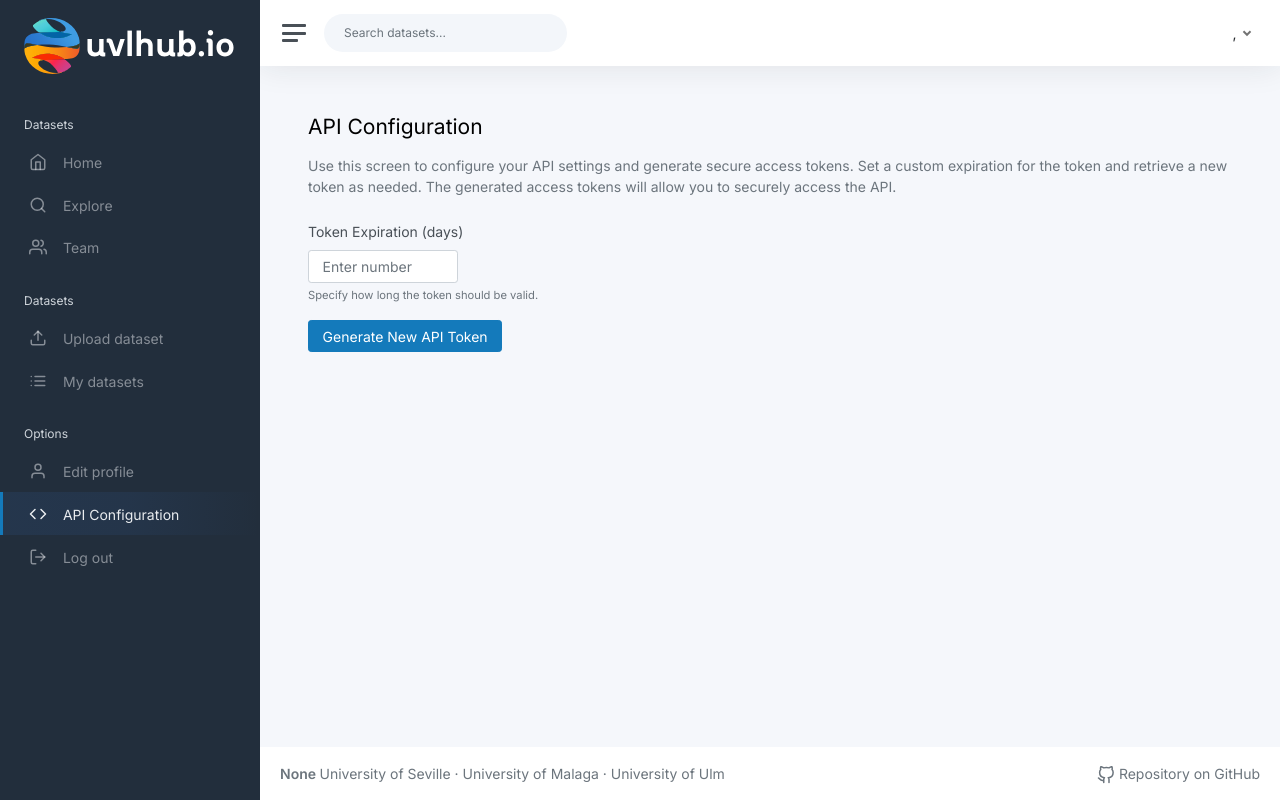
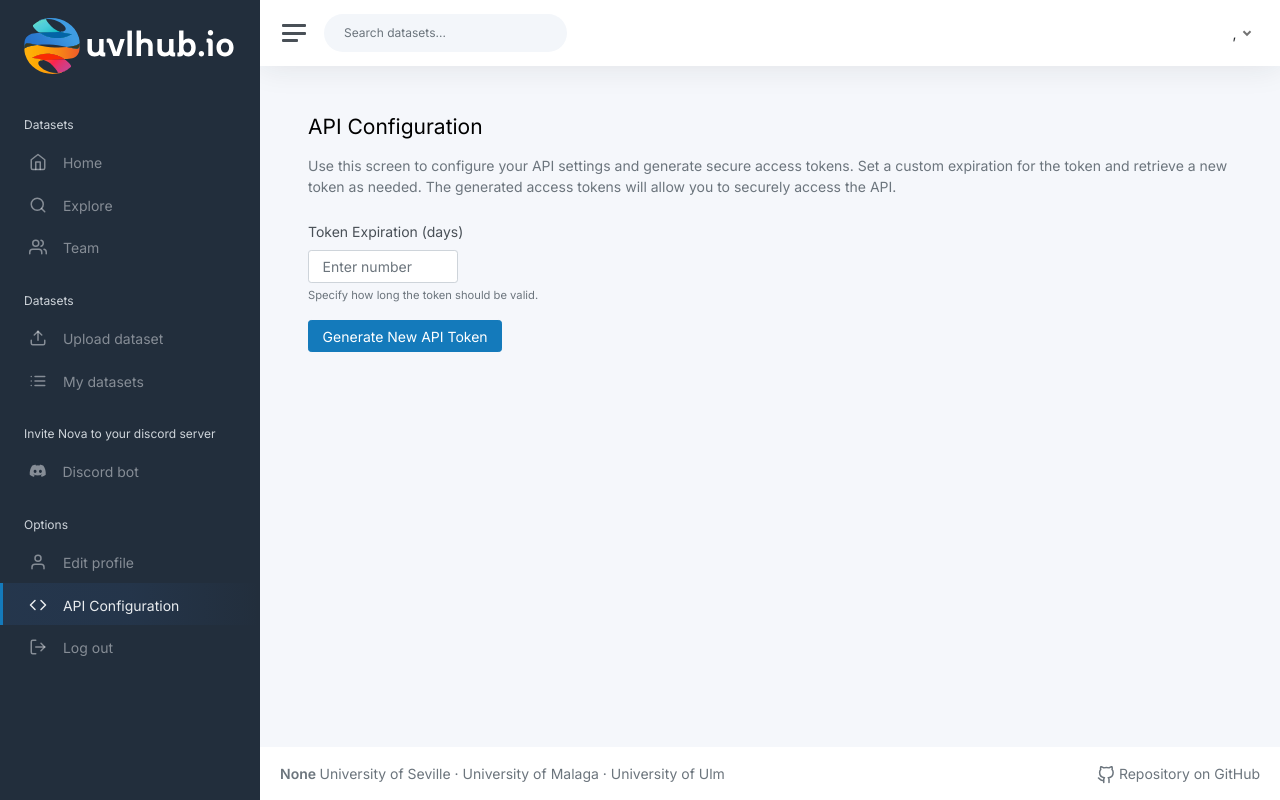
Before and after one commit to salmorejo-hub/uvlhub, a Flask app: page /api/configuration in a window 1280 px wide. Run offline with Flask 3, Linux system fonts and the light colour scheme; the visitor is signed in with stand-in values (Sample User, id 1); parts of the project's set-up code (start-up, migrations or seed data) failed here and were passed over; some libraries are stand-ins or nearby versions.

Commit message:
feat: Add link to invite bot to server Closes #66

```diff
--- a/app/templates/base_template.html
+++ b/app/templates/base_template.html
@@ -1,15 +1,15 @@
-<!DOCTYPE html>
-<html lang="en">
+<!DOCTYPE html >
+<html lang = "en" >
 
-<head>
-    <meta charset="utf-8">
-    <meta http-equiv="X-UA-Compatible" content="IE=edge">
-    <meta name="viewport" content="width=device-width, initial-scale=1, shrink-to-fit=no">
-    <meta name="description"
-          content="Repository of feature models in UVL format integrated with Zenodo and FlamaPy">
-    <meta name="author" content="University of Seville">
-    <meta name="keywords"
-          content="diversolab, uvl, feature models, software product line, university of seville,
+<head >
+    <meta charset = "utf-8" >
+    <meta http - equiv = "X-UA-Compatible" content = "IE=edge" >
+    <meta name = "viewport" content = "width=device-width, initial-scale=1, shrink-to-fit=no" >
+    <meta name = "description"
+          content = "Repository of feature models in UVL format integrated with Zenodo and FlamaPy" >
+    <meta name = "author" content = "University of Seville" >
+    <meta name = "keywords"
+          content ="diversolab, uvl, feature models, software product line, university of seville,
            university of malaga, university of ulm, david romero, david benavides, jose a galindo, jose miguel horcas,
 chico sundermann">
 
@@ -32,6 +32,7 @@
     <link rel="stylesheet" href="{{ url_for("static", filename="css/dropzone.css") }}">
 
     <link rel="stylesheet" href="{{ url_for("static", filename="css/own.css") }}">
+    <link rel="stylesheet" href="https://cdnjs.cloudflare.com/ajax/libs/font-awesome/6.0.0-beta3/css/all.min.css">
 
 </head>
 
@@ -90,6 +91,17 @@
                         </a>
                     </li>
 
+                    <li class="sidebar-header">
+                        Invite Nova to your discord server
+                    </li>
+
+                    <li class="sidebar-item">
+                        <a class="sidebar-link" href="https://discord.com/oauth2/authorize?client_id=1303492608022151249&permissions=274878168113&integration_type=0&scope=bot">
+                            <i class="align-middle fab fa-discord"></i> <span
+                                class="align-middle">Discord bot</span>
+                        </a>
+                    </li>
+
                 {% else %}
 
                     <li class="sidebar-header">
@@ -111,6 +123,17 @@
                     </li>
 
                     <li class="sidebar-header">
+                        Invite Nova to your discord server
+                    </li>
+
+                    <li class="sidebar-item">
+                        <a class="sidebar-link" href="https://discord.com/oauth2/authorize?client_id=1303492608022151249&permissions=274878168113&integration_type=0&scope=bot">
+                            <i class="align-middle fab fa-discord"></i> <span
+                                class="align-middle">Discord bot</span>
+                        </a>
+                    </li>
+
+                    <li class="sidebar-header">
                         Options
                     </li>
 
@@ -127,7 +150,6 @@
                                 class="align-middle">API Configuration</span>
                         </a>
                     </li>
-
 
                     <li class="sidebar-item">
                         <a class="sidebar-link" href="{{ url_for('auth.logout') }}">
```
